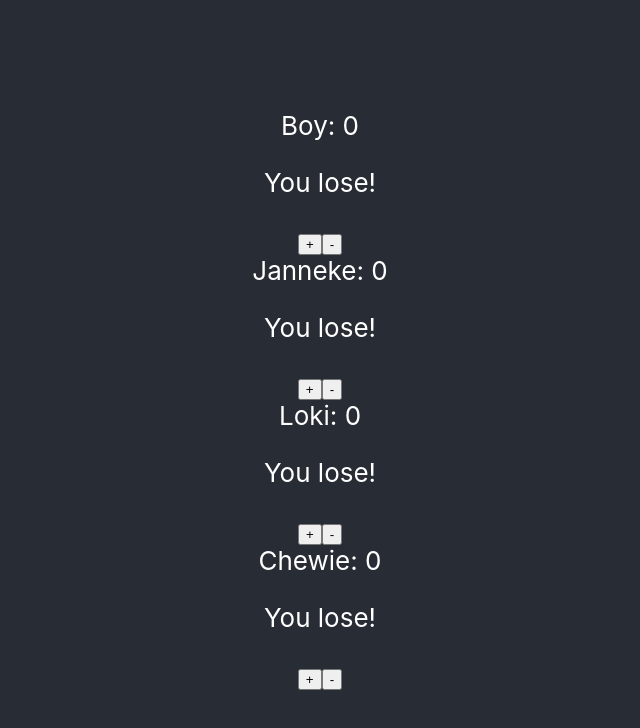
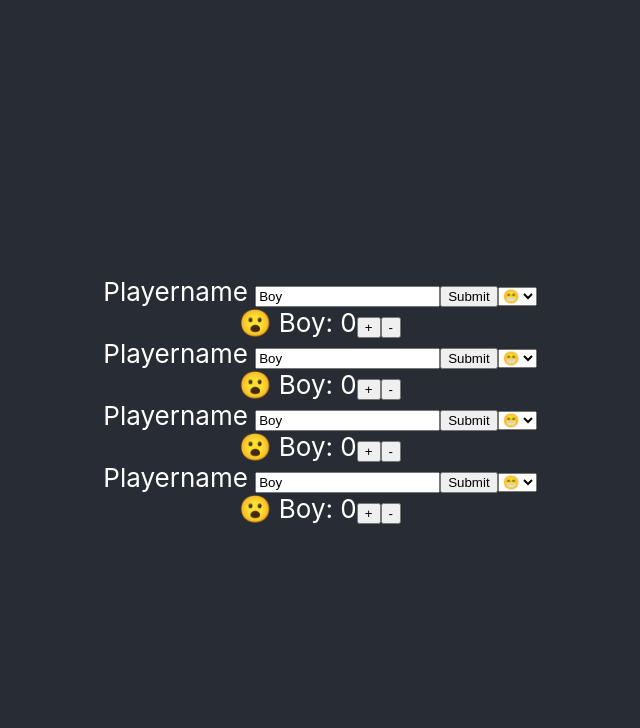
Before and after one commit to Bs1987/state-examples, a React (Create React App) app: page / in a window 1280 px wide. Shown: the top 728 px of the page, without its empty margins (320-960 px from the left). Built offline with nearby package versions, Linux system fonts and the light colour scheme.

Commit message:
add conditional rendering

```diff
--- a/src/App.js
+++ b/src/App.js
@@ -6,19 +6,15 @@
 	 <div className="App">
 		 <header className="App-header">
 			 <User
-			  username="Boy"
 			 />
 
 			 <User
-			  username="Janneke"
 			 />
 
 			 <User
-			  username="Loki"
 			 />
 
 			 <User
-			  username="Chewie"
 			 />
 
 		 </header>
--- a/src/User.js
+++ b/src/User.js
@@ -7,18 +7,27 @@
 	//useState is a hook: starts with "use"
 
 	const [score, setScore] = useState(0);
-	const whatIsThis = useState("bla");
-	console.log("WHAT IS THIS: ", whatIsThis);
+	// const whatIsThis = useState("bla");
+	// console.log("WHAT IS THIS: ", whatIsThis);
+	const [name, setName] = useState("Boy");
+	const [avatar, setAvatar] = useState("😮")
 
 	return (
 	 <div>
-		 {props.username}: {score}
+		 <div>
+			 <label>Playername </label>
+			 <input value={name} onChange={(event) => setName(event.target.value)}/>
+			 <button>Submit</button>
+			 <select value={avatar} onChange={(event) => setAvatar(event.target.value)}>
+				 <option>😁</option>
+				 <option>🙀</option>
+				 <option>😍</option>
+				 <option>😎</option>
+			 </select>
+		 </div>
+		 {avatar} {name}: {score}
 		 {/*{ score === 10 && <p>You have won!!</p>}*/}
-		 {score === 10 ? (
-		  <p>You have won!!</p>
-		 ) : (
-		  <p>You lose!</p>
-		 )}
+		 {/*{score ==s*/}
 		 <button onClick={() => setScore(score + 1)}>+</button>
 		 <button onClick={() => setScore(score - 1)}>-</button>
 	 </div>
```
